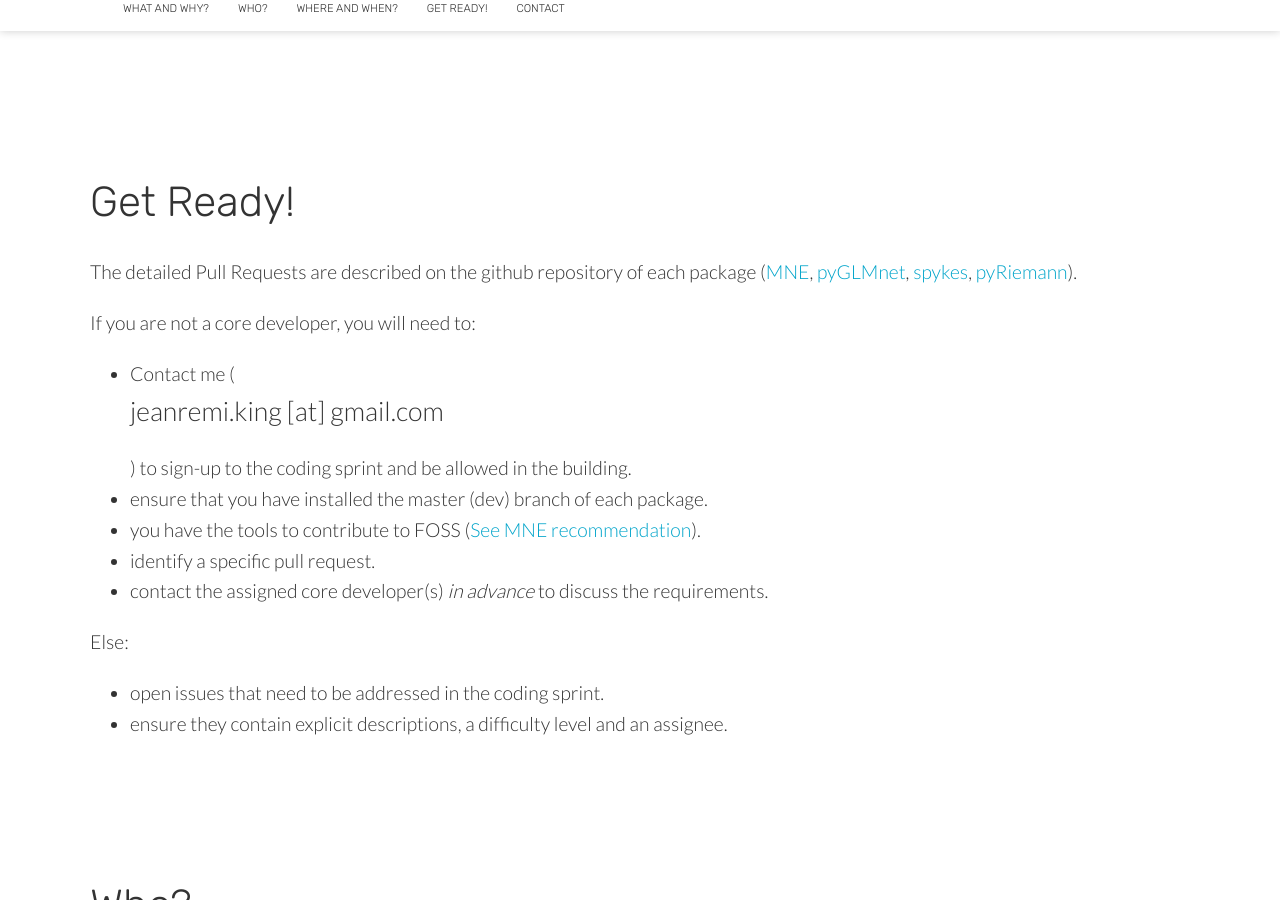
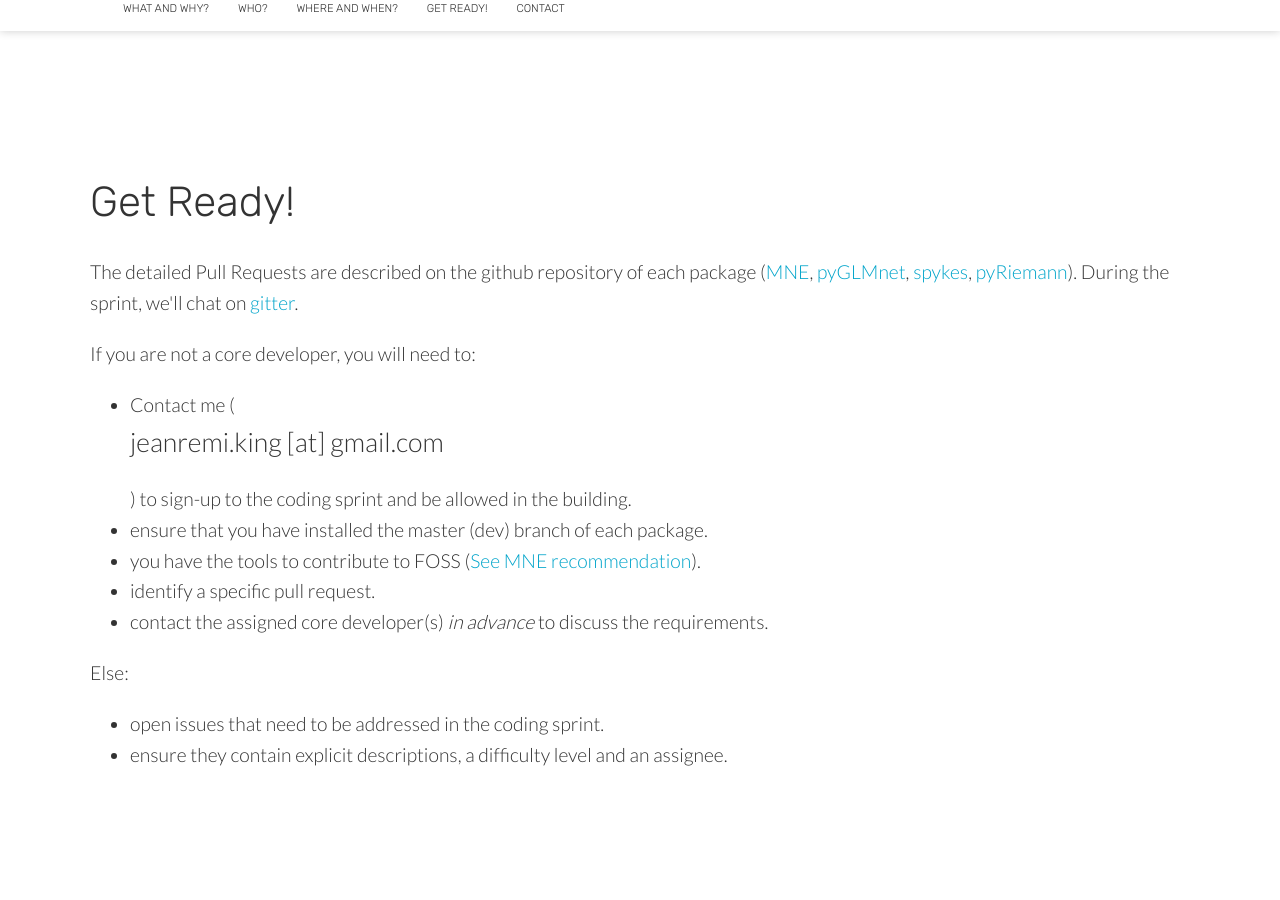
Before and after one commit to mne-tools/sprint2019, a Jekyll site: the page built from index.html, in a window 1280 px wide and 900 px high, scrolled down 1831 px. Built offline with Jekyll 4.4.1, drawn with Linux system fonts in a browser that asks for light colours; nearby versions of some CDN libraries; the list of posts is cut into pages by our own code.

Commit message:
enh gitter

```diff
--- a/index.html
+++ b/index.html
@@ -66,6 +66,8 @@ map:
 			<h2 class="editable">Get Ready!</h2>
 				<p class="editable">
 				  The detailed Pull Requests are described on the github repository of each package (<a href="https://github.com/mne-tools/mne-python/projects/1">MNE</a>, <a href="https://github.com/glm-tools/pyglmnet/projects/1">pyGLMnet</a>, <a href="https://github.com/KordingLab/spykes">spykes</a>, <a href="https://github.com/alexandrebarachant/pyRiemann">pyRiemann</a>).
+
+          During the sprint, we'll chat on <a href="https://gitter.im/mne-tools/supervised_timeseries_2017">gitter</a>.
           <p class="editable">
           If you are not a core developer, you will need to:
           </p>
```
